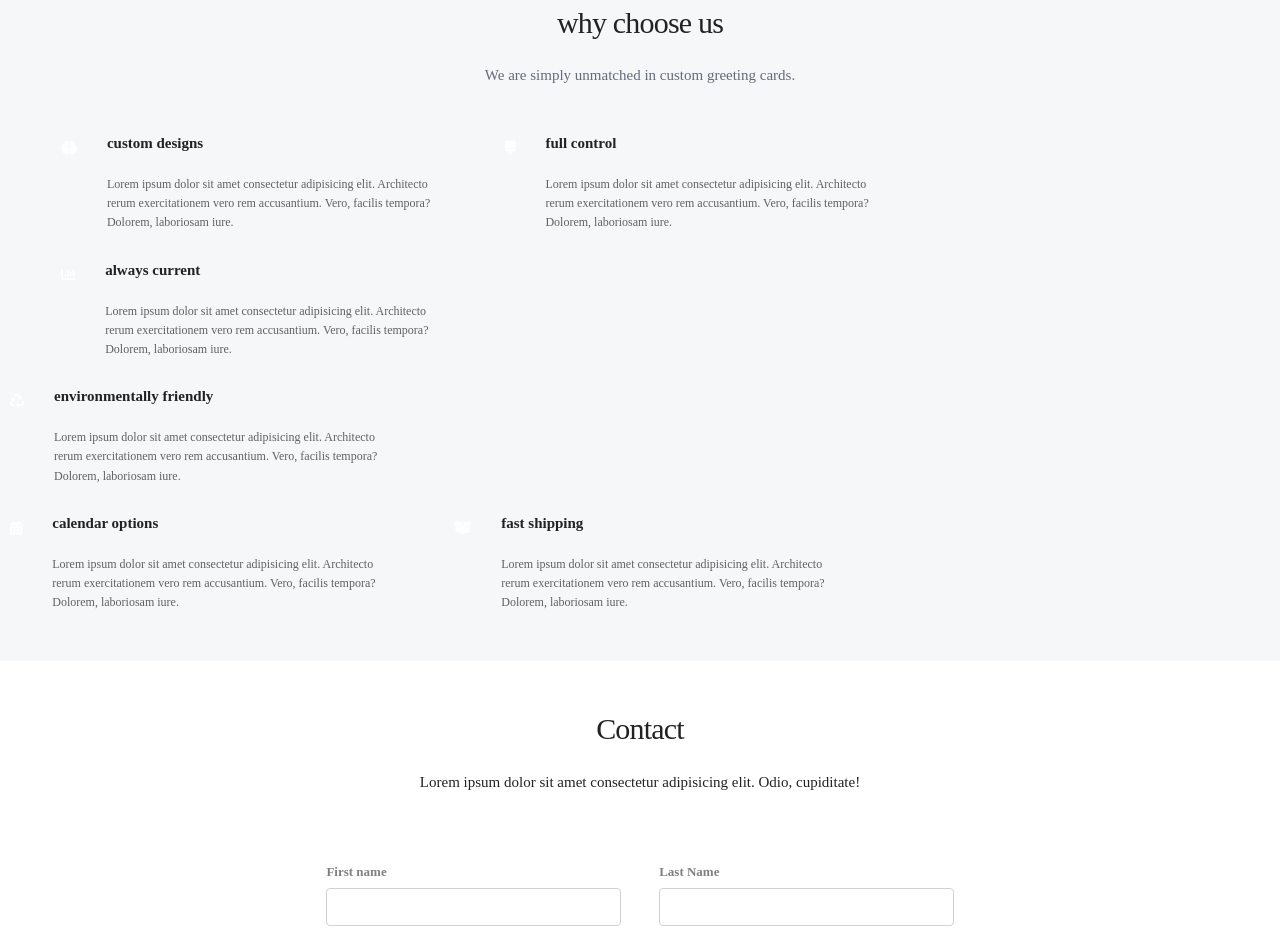
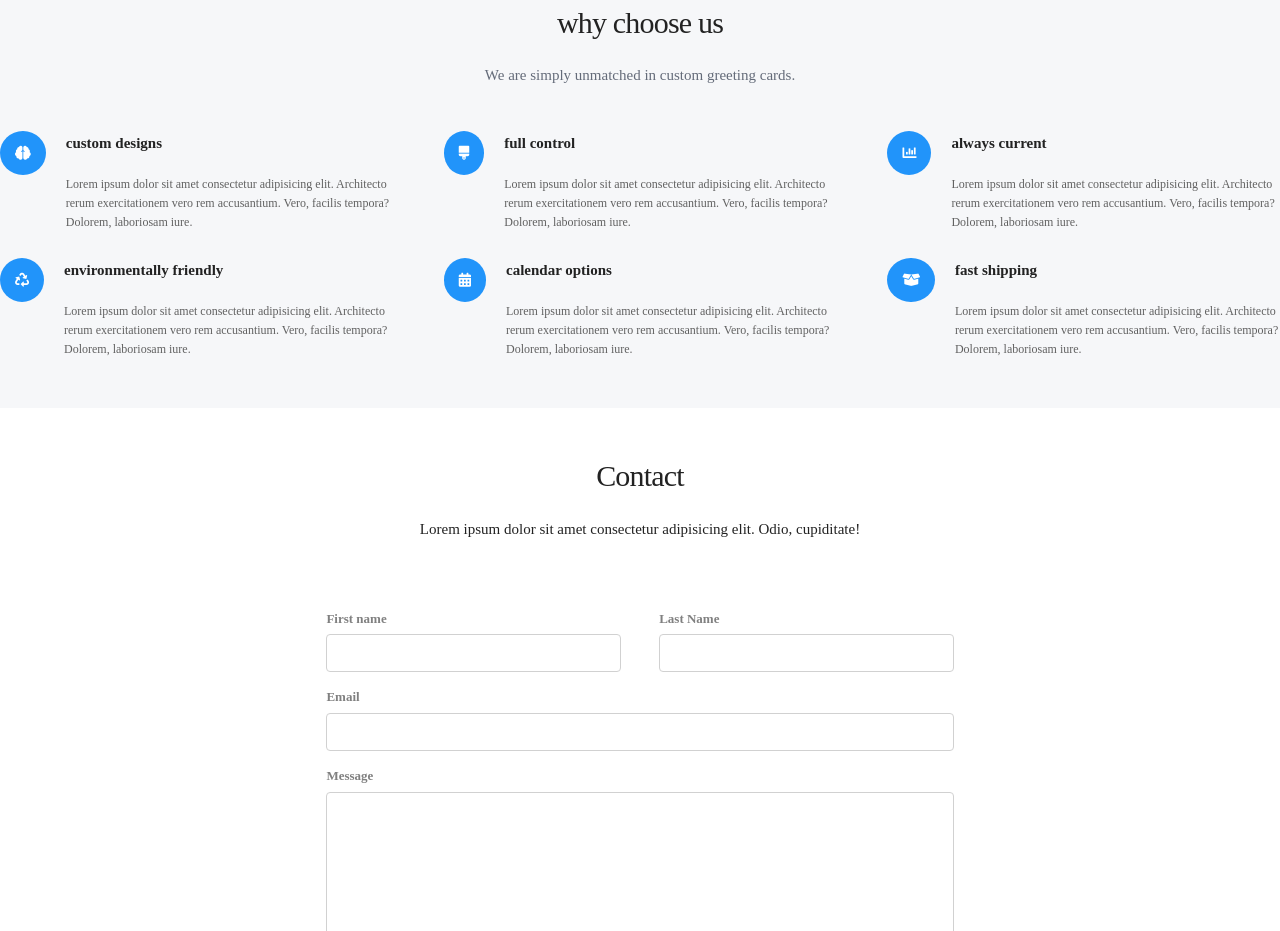
Before and after one commit to sdefrancesco/PPCO-homepage, a plain HTML site: page index.html in a window 1280 px wide. Shown: the part 3558-4489 px from the top of the page. Drawn offline with nearby package versions, Linux system fonts and the light colour scheme; a script that the page names is missing.

Commit message:
fix services section layout

```diff
--- a/index.html
+++ b/index.html
@@ -447,11 +447,13 @@
                 <br>
             </div>
         </div>
+    </div>
+    <div class="row">
         <div class="four columns">
 
                 <div class="card-panel transparent flex no-shadow">
-                        <div class="icon-container">
-                                <i class="fas fa-brain icon white-text blue rounded"></i>
+                        <div class="icon-container primary rounded icon">
+                                <i class="fas fa-brain white-text"></i>
                             </div>
 
                         <div class="content">
@@ -464,8 +466,8 @@
         </div>
         <div class="four columns">
                 <div class="card-panel transparent flex no-shadow">
-                    <div class="icon-container">
-                        <i class="fas fa-brush icon blue white-text rounded"></i>
+                    <div class="icon-container rounded primary icon">
+                        <i class="fas fa-brush white-text"></i>
                     </div>
 
                         <div class="content">
@@ -479,8 +481,8 @@
         </div>
         <div class="four columns">
                 <div class="card-panel transparent flex no-shadow">
-                    <div class="icon-container">
-                        <i class="fas fa-chart-bar icon blue white-text rounded"></i>
+                    <div class="icon-container rounded primary icon">
+                        <i class="fas fa-chart-bar white-text"></i>
                     </div>
                         <div class="content">
                             <h6 class='bold'>always current</h6>
@@ -491,11 +493,11 @@
                     </div>
         </div>
     </div>
-    <div class='row'>
+        <div class='row'>
         <div class="four columns">
             <div class="card-panel transparent flex no-shadow">
-                <div class="icon-container">
-                    <i class="fas fa-recycle blue icon white-text rounded"></i>
+                <div class="icon-container rounded primary icon">
+                    <i class="fas fa-recycle white-text"></i>
                 </div>
                 <div class="content">
                     <h6 class='bold'>environmentally friendly</h6>
@@ -505,12 +507,10 @@
                 </div>
             </div>
         </div>
-    </div>
-    <div class='row'>
         <div class="four columns">
             <div class="card-panel transparent flex no-shadow">
-                <div class="icon-container">
-                    <i class="fas fa-calendar-alt icon rounded white-text blue"></i>
+                <div class="icon-container primary rounded icon">
+                    <i class="fas fa-calendar-alt white-text"></i>
                 </div>
                 <div class='content'>
                     <h6 class='bold'>calendar options</h6>
@@ -523,8 +523,8 @@
 
         <div class="four columns">
             <div class="card-panel transparent flex no-shadow">
-                    <div class="icon-container">
-                            <i class="fas fa-box-open icon rounded blue white-text"></i>
+                    <div class="icon-container primary icon rounded">
+                            <i class="fas fa-box-open white-text"></i>
                         </div>
                 <div class="content">
                     <h6 class='bold'>fast shipping</h6>
@@ -534,8 +534,8 @@
                 </div>
             </div>
         </div>
-        </div>
     </div>
+</div>
     <br />
     </section>
     <!-- <div class="alert">
--- a/main.css
+++ b/main.css
@@ -5,7 +5,7 @@ body {
 .card-panel .icon {
     font-size: 1.4rem;
     margin-right: 20px;
-    padding: 1rem;
+    /* padding: 1rem; */
 
 }
 .card-panel.transparent {
@@ -15,6 +15,8 @@ body {
     height: 100%;
     display: flex;
     align-self: flex-start;
+    background-color: blue;
+    padding: 15px;
 }
 .rounded {
     border-radius: 100%;
```
